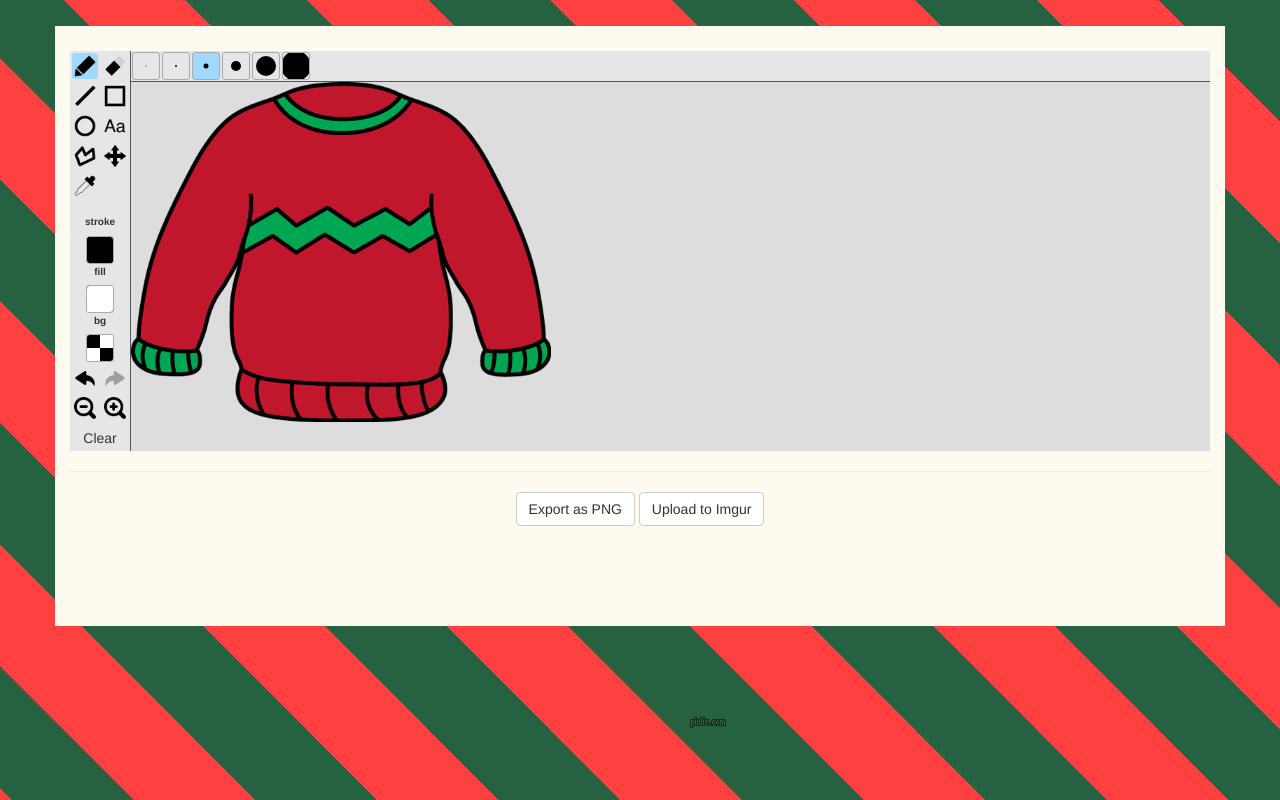
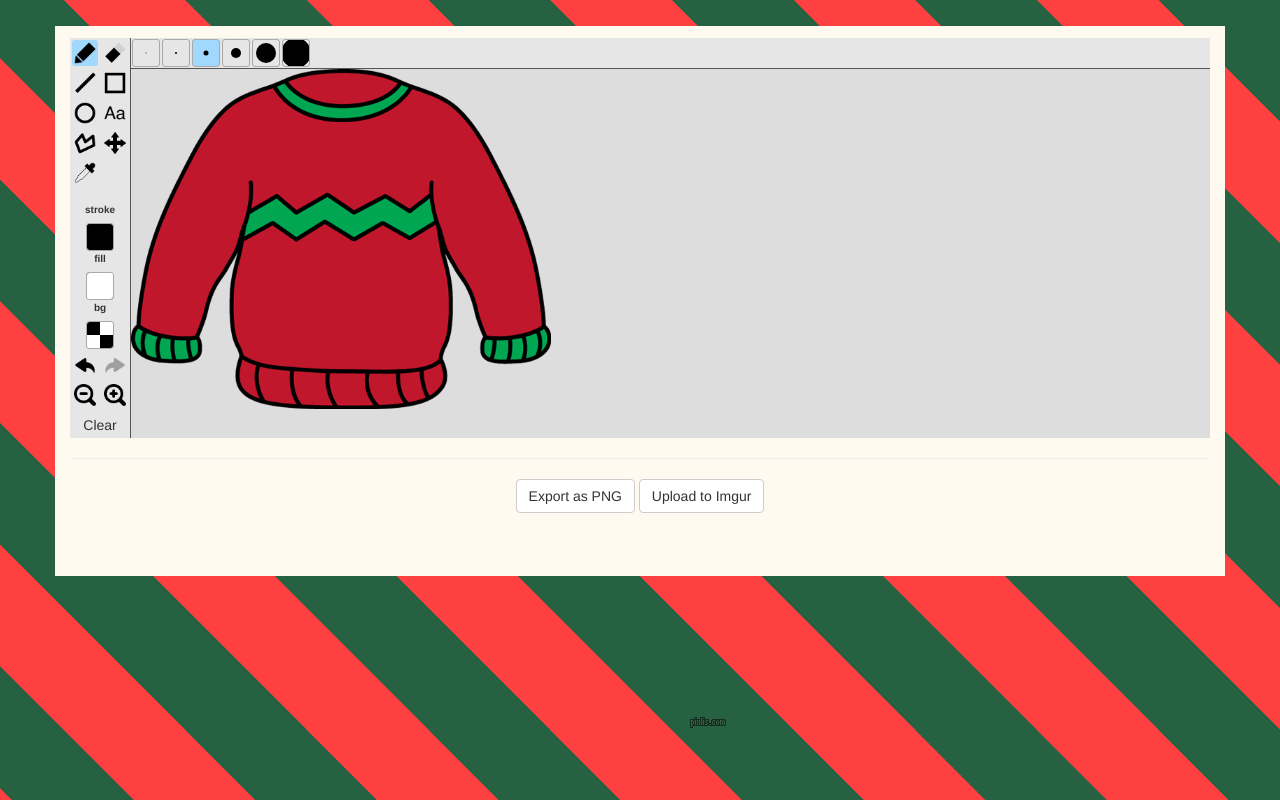
Before and after one commit to thegrims/Drawing-site, a plain HTML site: page index.html in a window 1280 px wide. Drawn offline with Linux system fonts and the light colour scheme.

Commit message:
added yet more stuff

```diff
--- a/main.css
+++ b/main.css
@@ -33,10 +33,10 @@ body {
     text-align: center;
     margin-right: -15px;
     margin-left: -15px;*/
-    padding-top: 2%;
+    padding-top: 1%;
     margin-top: 2%;
     margin-bottom: 2%;
-    height: 600px;
+    height: 550px;
     text-align: center;
 }
 .button-container form,
```
Also changed, not shown: index.html (+0 -1 lines).
